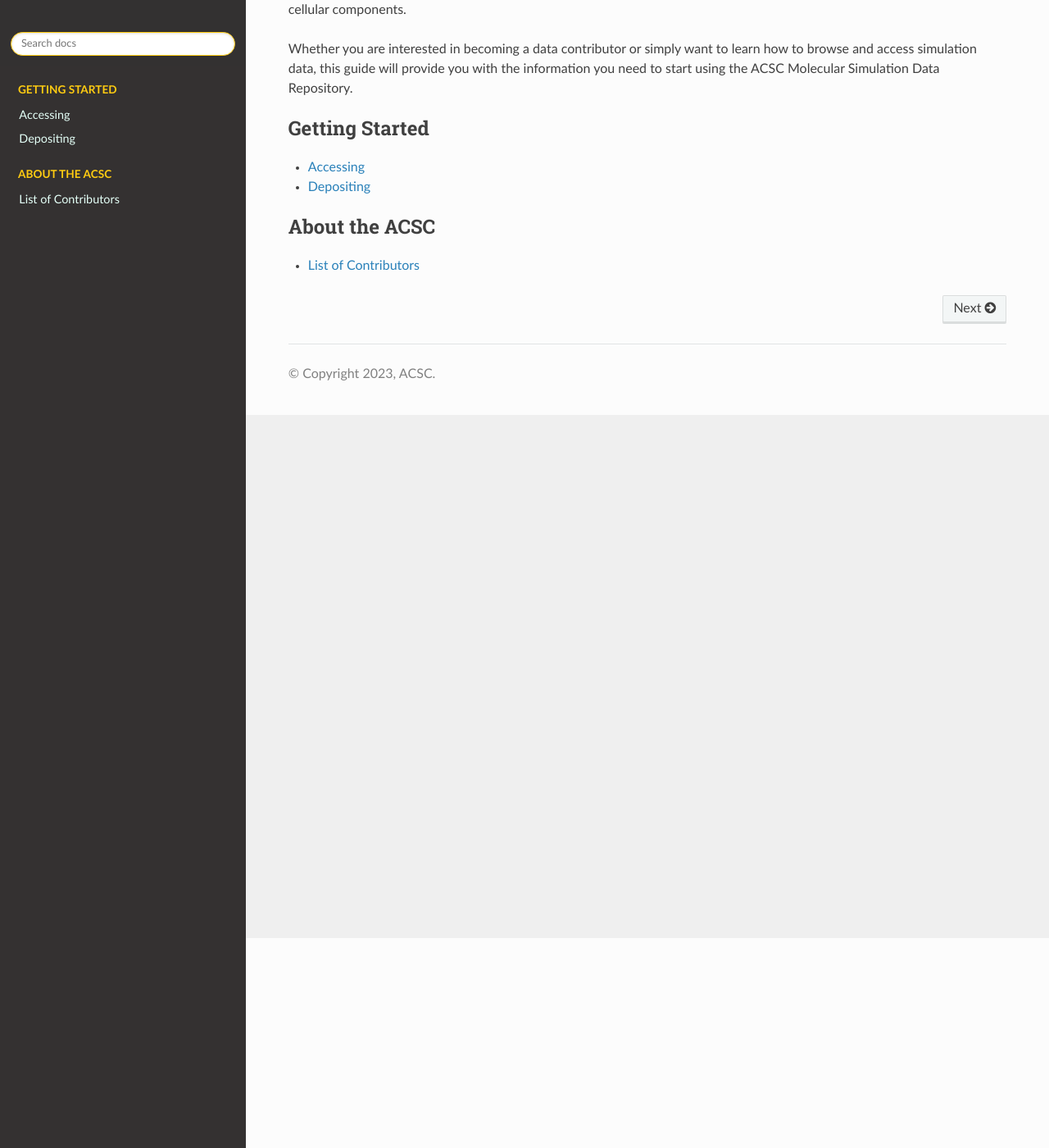
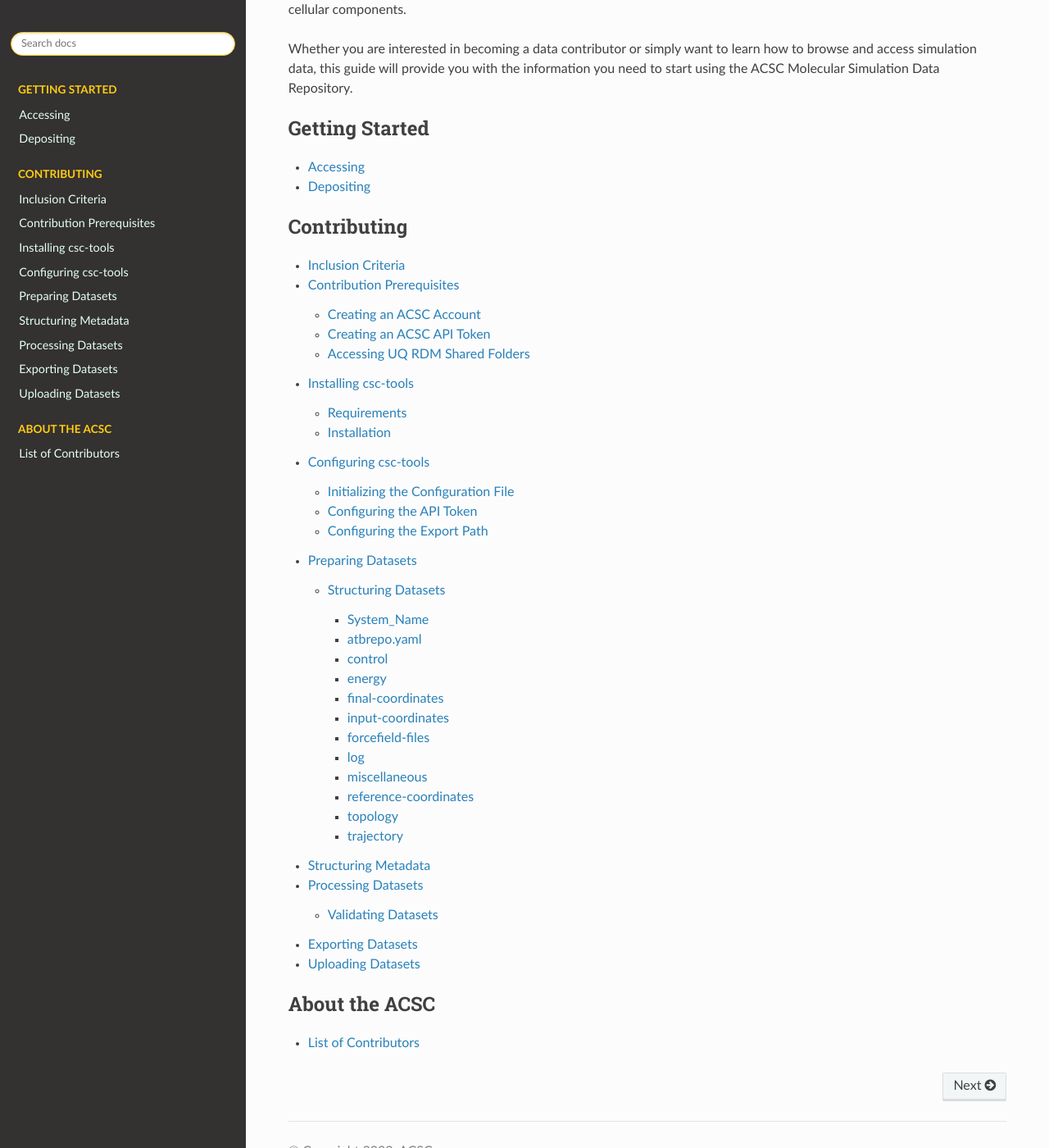
Before and after one commit to ATB-UQ/csc-tools, a Sphinx documentation site: the page built from docs/source/index.rst, in a window 1280 px wide and 1400 px high, scrolled down 256 px. Shown: the whole window at 82% size. Built offline with Sphinx 7.4.7 and the Read the Docs theme 2.0.0, drawn with Linux system fonts in a browser that asks for light colours; pages that are not in the unit, such as notebooks, are missing from menus.

Commit message:
revert contributing to toctree, add title

```diff
--- a/docs/source/contributing.rst
+++ b/docs/source/contributing.rst
@@ -1,8 +1,7 @@
 Before contributing data to the ACSC, users must familarise themselves with the criteria set out by the ACSC for acceptable simulation data and must also complete some required steps to enable the validation and upload of datasets.  The following sections will outline these requirements.
 
-.. contents:: Test ToC
-   :depth: 1
-   :local:
+.. toctree:: Contributing
+   :maxdepth: -1
 
    inclusion-criteria
    contribution-prerequisites
```
